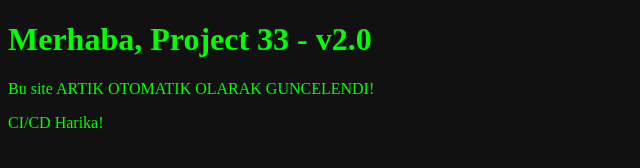
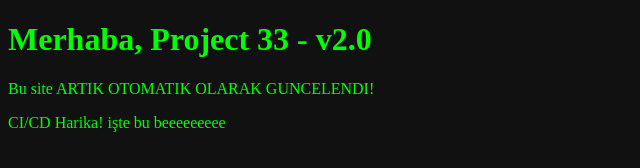
Before and after one commit to Harunn32/project33, a plain HTML site: page index.html in a window 1280 px wide. Shown: the whole page, without its empty margins (0-640 px from the left). Drawn offline with Linux system fonts and the light colour scheme.

Commit message:
Update index.html

```diff
--- a/index.html
+++ b/index.html
@@ -6,6 +6,6 @@
 <body style="background-color: #111; color: #00FF00;">
     <h1>Merhaba, Project 33 - v2.0</h1>
     <p>Bu site ARTIK OTOMATIK OLARAK GUNCELENDI!</p>
-    <p>CI/CD Harika!</p>
+    <p>CI/CD Harika! işte bu beeeeeeeee</p>
 </body>
 </html>
```
